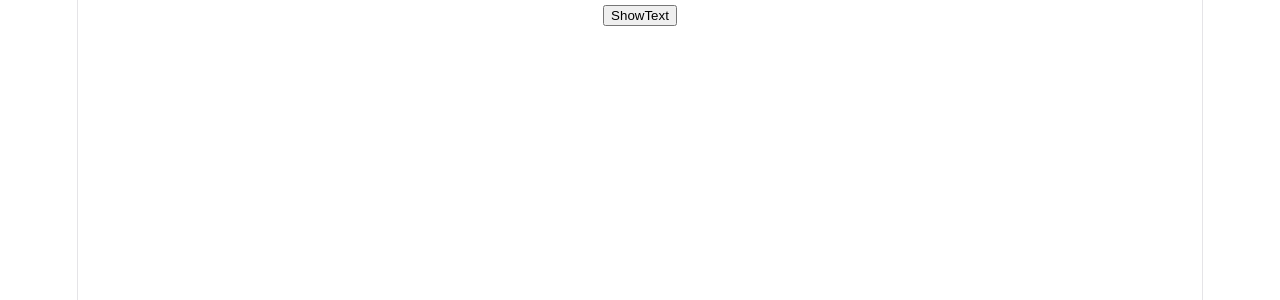
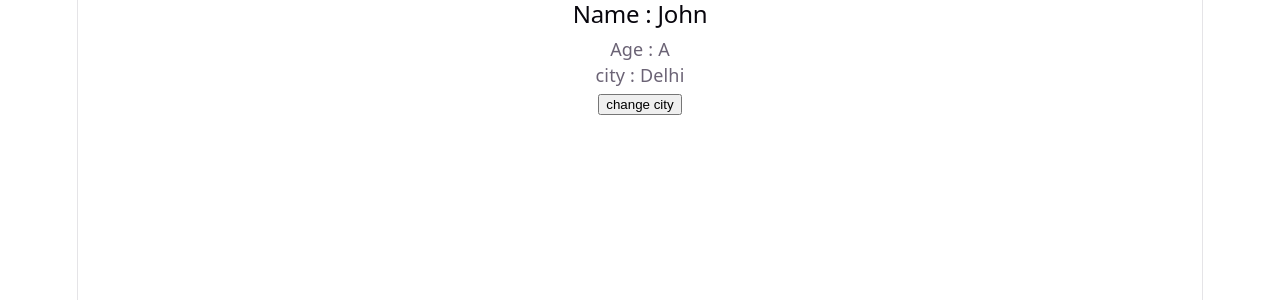
Before and after one commit to sharmayush11/react_learning, a React (Vite) app: page / in a window 1280 px wide. Shown: the top 300 px of the page. Built offline with nearby package versions, Linux system fonts and the light colour scheme.

Commit message:
new concept

```diff
--- a/src/App.jsx
+++ b/src/App.jsx
@@ -1,8 +1,8 @@
-import ToggleText from "./Toggle.text.jsx"
+import Student from "./Student.jsx"
 
-function App(){
+function App (){
     return(
-        <ToggleText/>
+        <Student/>
     )
 }
-export default App;
+export default Student
--- /dev/null
+++ b/src/Student.jsx
@@ -0,0 +1,22 @@
+import {useState} from 'react'
+
+function Student(){
+    const [student , setStudent] = useState({
+        name : "John",
+        grade : "A",
+        city : "Delhi"
+    })
+
+    const changeCity = () => {
+        setStudent({...student, city : "Mumbai"})
+    }
+    return(
+        <div>
+            <h2> Name : {student.name} </h2>
+            <p> Age : {student.grade} </p>
+            <p> city : {student.city} </p>
+            <button onClick={(changeCity)}> change city </button>
+        </div>
+    )
+}
+export default Student
--- a/src/Toggle.text.jsx
+++ b/src/Toggle.text.jsx
@@ -1,15 +1,11 @@
 import {useState} from 'react'
 
 function ToggleText(){
-    const[isVisible,SetIsVisible] = useState(false)
+    const [Liked , isLiked] = useState(false);
     return(
-
         <div>
-            <button onClick = {() => SetIsVisible(!isVisible)}>
-                {isVisible? "Hide" : "Show"}Text
-            </button>
-            {isVisible && <p> this is a scrt code</p>}
+            <button onClick={() => isLiked(!Liked)}> {Liked? "❤️ liked " : "👍 like "}</button>
         </div>
     )
 }
-export default ToggleText
+export default ToggleText;
```
Also changed, not shown: src/UserProfile.jsx (added, +15 -0 lines).
